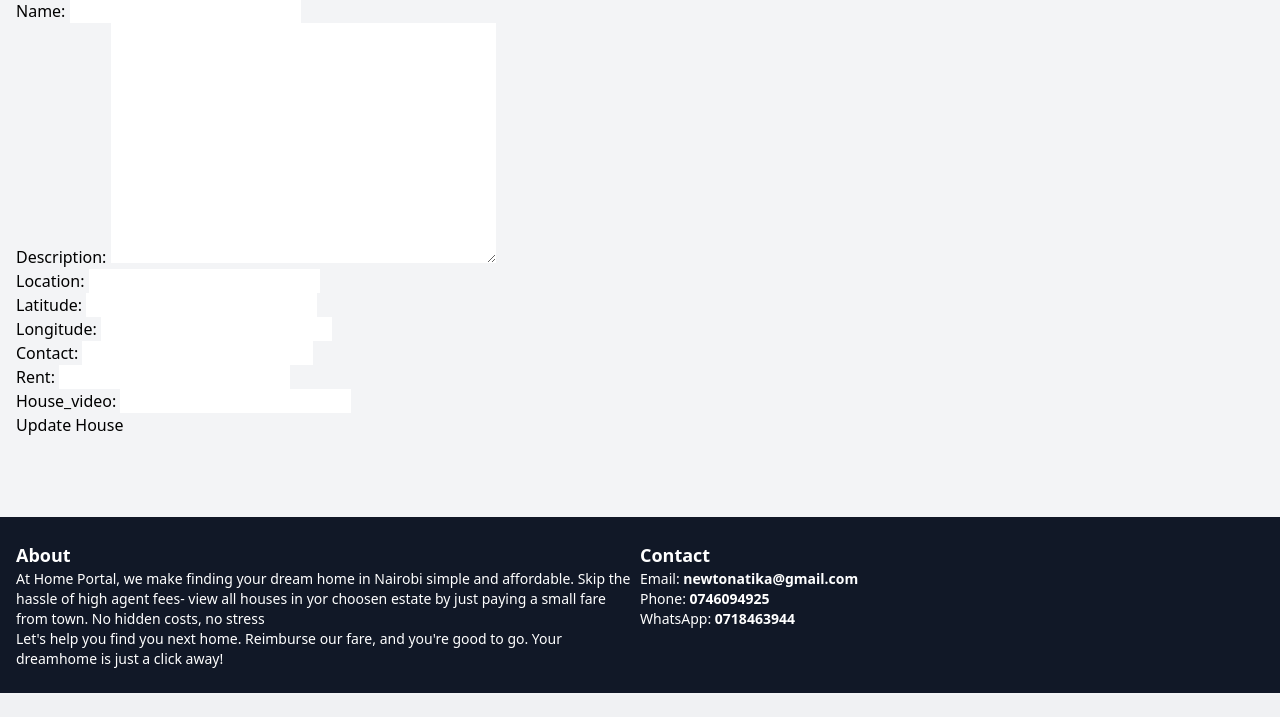
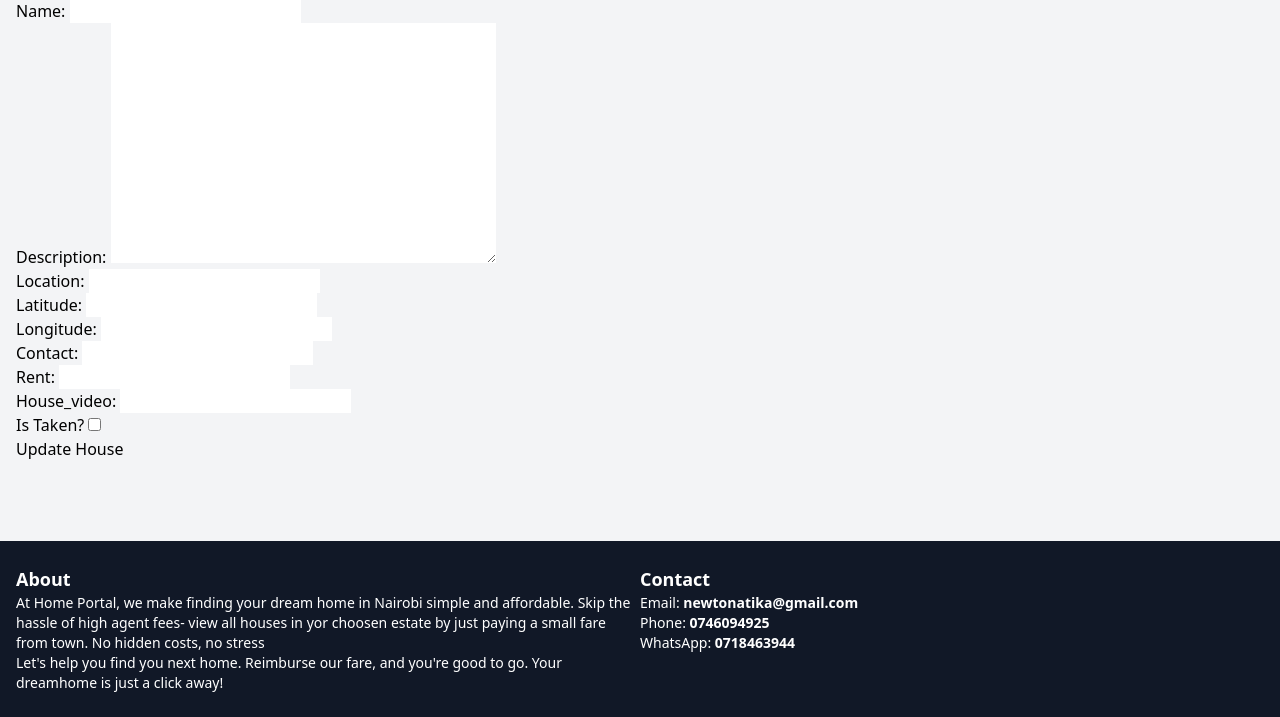
Before and after one commit to Newton-Shivachi/portalhome, a Django app: template houses/templates/houses/edit_house.html in a window 1280 px wide. Shown: the part 105-822 px from the top of the page. Before the commit the page ends 798 px from the top, so only its background shows below. Run offline with Django 5.2, Linux system fonts and the light colour scheme; the template is opened without the code that fills it: values that come from a table or form of the project are taken from there, others are empty; data comes from the database, SQL or seed files in the repository; parts of the project's set-up code (start-up, migrations or seed data) failed here and were passed over; some libraries are stand-ins or nearby versions.

Commit message:
Update edit_house.html

```diff
--- a/houses/templates/houses/edit_house.html
+++ b/houses/templates/houses/edit_house.html
@@ -1,10 +1,84 @@
 {% extends "base.html" %}
 
 {% block content %}
-<h2>Edit House</h2>
-<form method="POST" enctype="multipart/form-data">
-    {% csrf_token %}
-    {{ form.as_p }}
-    <button type="submit">Update House</button>
-</form>
+    <h2 class="title">Edit House</h2>
+
+    <form method="POST" enctype="multipart/form-data" class="edit-form">
+        {% csrf_token %}
+
+        {{ form.as_p }}
+
+        <!-- "Is Taken?" Checkbox -->
+        <div class="form-group">
+            <label for="is_taken" class="checkbox-label">Is Taken?</label>
+            <input type="checkbox" name="is_taken" id="is_taken" {% if house.is_taken %}checked{% endif %}>
+        </div>
+
+        <button type="submit" class="update-btn">Update House</button>
+    </form>
 {% endblock %}
+
+<style>
+    /* Page Title */
+    .title {
+        text-align: center;
+        font-size: 28px;
+        margin-bottom: 20px;
+        color: #333;
+    }
+
+    /* Form Container */
+    .edit-form {
+        max-width: 500px;
+        margin: 0 auto;
+        padding: 20px;
+        background: #fff;
+        border-radius: 8px;
+        box-shadow: 2px 2px 10px rgba(0, 0, 0, 0.1);
+    }
+
+    /* Form Inputs */
+    .edit-form input,
+    .edit-form textarea,
+    .edit-form select {
+        width: 100%;
+        padding: 8px;
+        margin-top: 5px;
+        margin-bottom: 15px;
+        border: 1px solid #ccc;
+        border-radius: 5px;
+        font-size: 16px;
+    }
+
+    /* Checkbox Label */
+    .checkbox-label {
+        font-size: 16px;
+        color: #333;
+        display: block;
+        margin-bottom: 5px;
+    }
+
+    /* Update Button */
+    .update-btn {
+        width: 100%;
+        padding: 10px;
+        background: #28a745;
+        color: white;
+        border: none;
+        border-radius: 5px;
+        font-size: 18px;
+        cursor: pointer;
+        text-align: center;
+    }
+
+    .update-btn:hover {
+        background: #218838;
+    }
+
+    /* Responsive Design */
+    @media screen and (max-width: 600px) {
+        .edit-form {
+            width: 90%;
+        }
+    }
+</style>
```
